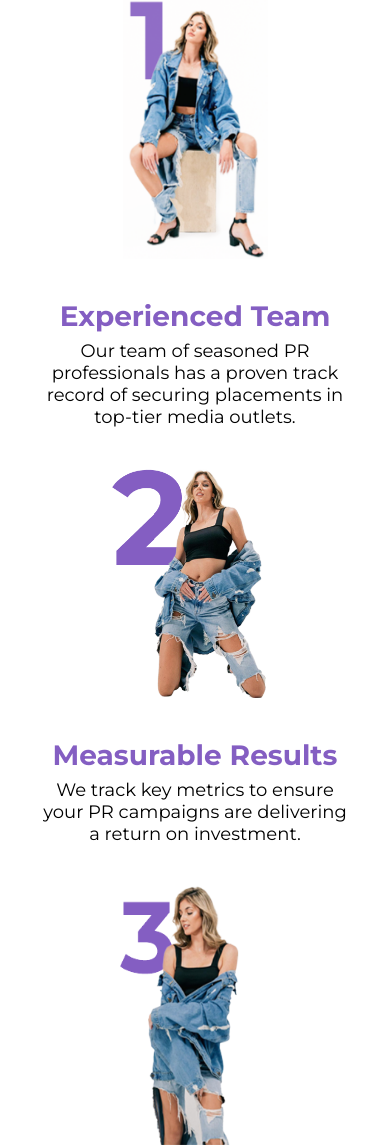
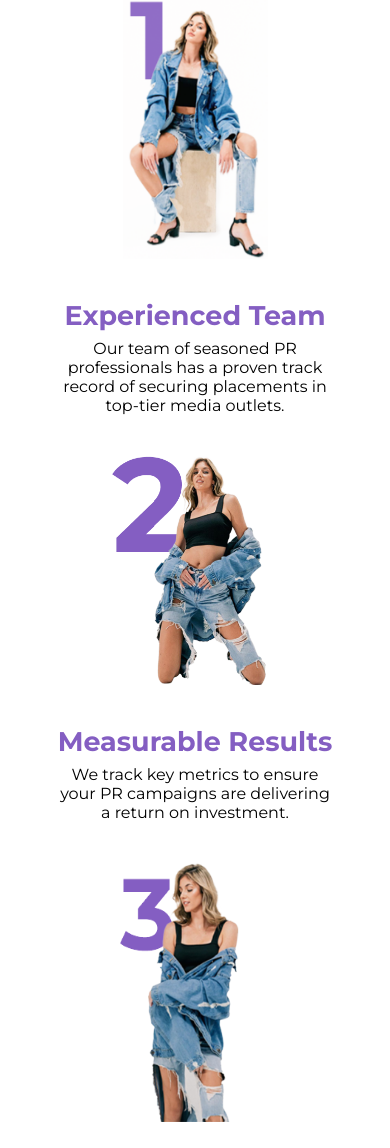
Before and after one commit to mari-sankar/Client-Project, a plain HTML site: page index.html in a window 390 px wide. Shown: the part 1137-2285 px from the top of the page. Drawn offline with nearby package versions, Linux system fonts and the light colour scheme; a script that the page names is missing.

Commit message:
modified:   style.css

```diff
--- a/style.css
+++ b/style.css
@@ -701,10 +701,10 @@
     font-size: 35px;
   }
   .pr-section-3 .inner .card .content h2{
-    font-size: 28px;
+    font-size: 27px;
   }
   .pr-section-3 .inner .card .content p{
-    font-size: 18px;
+    font-size: 16px;
   }
 }
 
```
